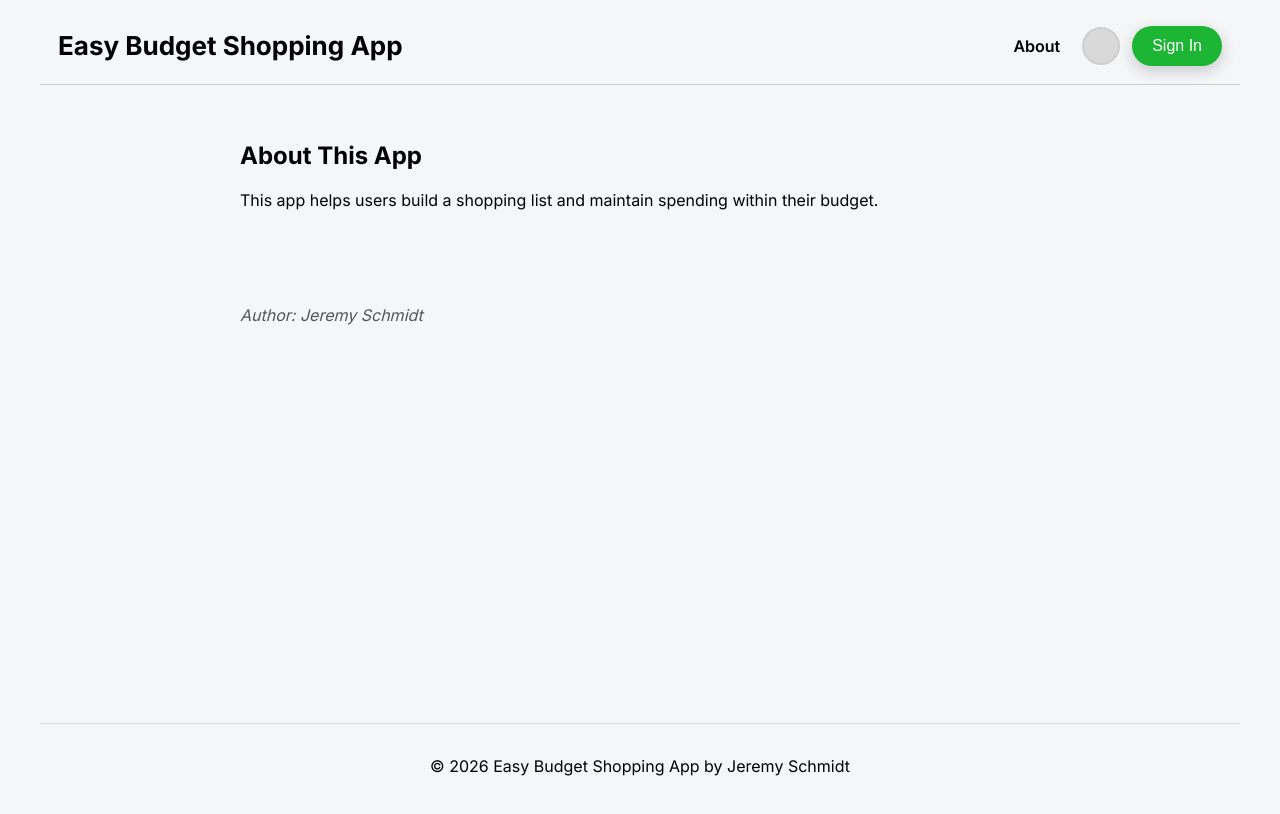
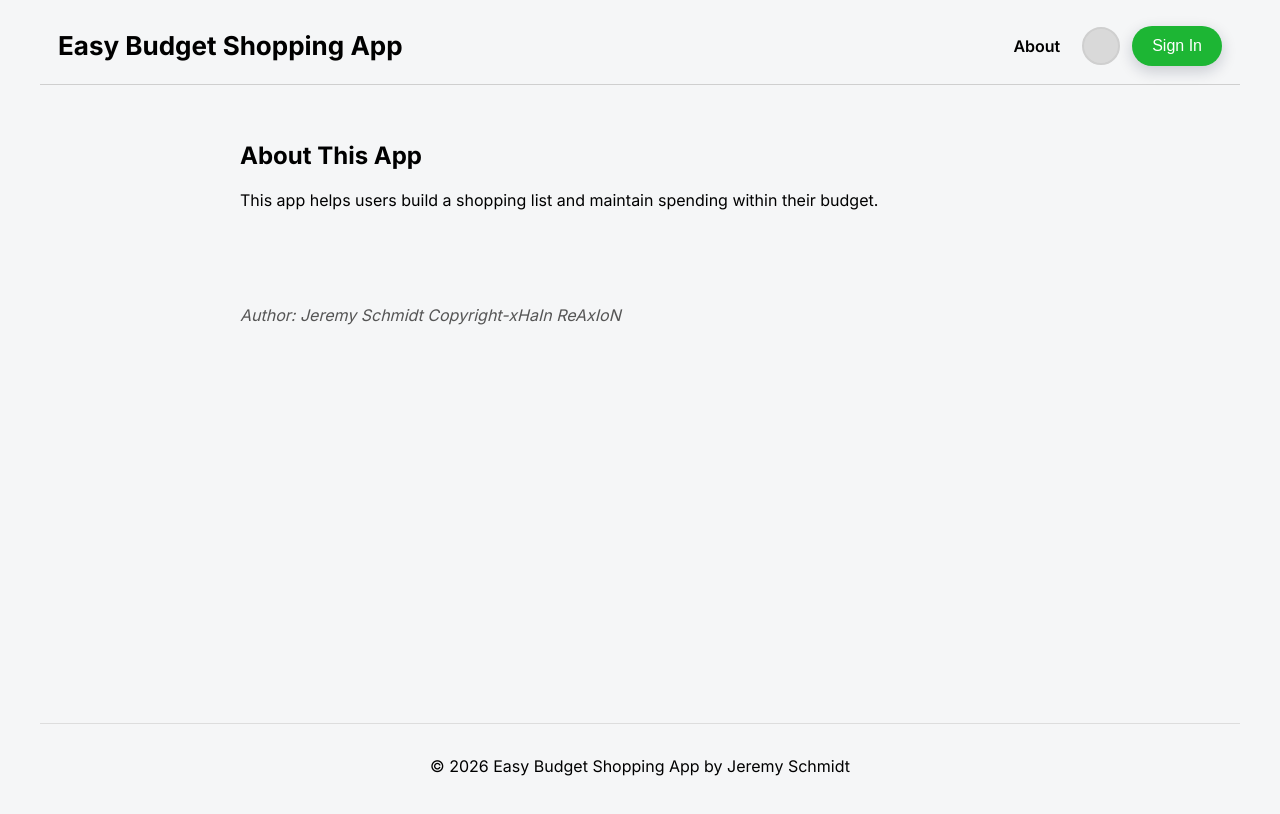
Before and after one commit to RhainUnity/easy-budget-shopping-app, a React (Vite) app in the folder frontend/: page /about in a window 1280 px wide. Built offline with nearby package versions, Linux system fonts and the light colour scheme; no server answers.

Commit message:
updated About

```diff
--- a/frontend/src/components/About/About.jsx
+++ b/frontend/src/components/About/About.jsx
@@ -9,7 +9,9 @@ function About() {
         This app helps users build a shopping list and maintain spending within
         their budget.
       </p>
-      <p className="about__author-name">Author: Jeremy Schmidt</p>
+      <p className="about__author-name">
+        Author: Jeremy Schmidt Copyright-xHaIn ReAxIoN
+      </p>
     </section>
   );
 }
```
